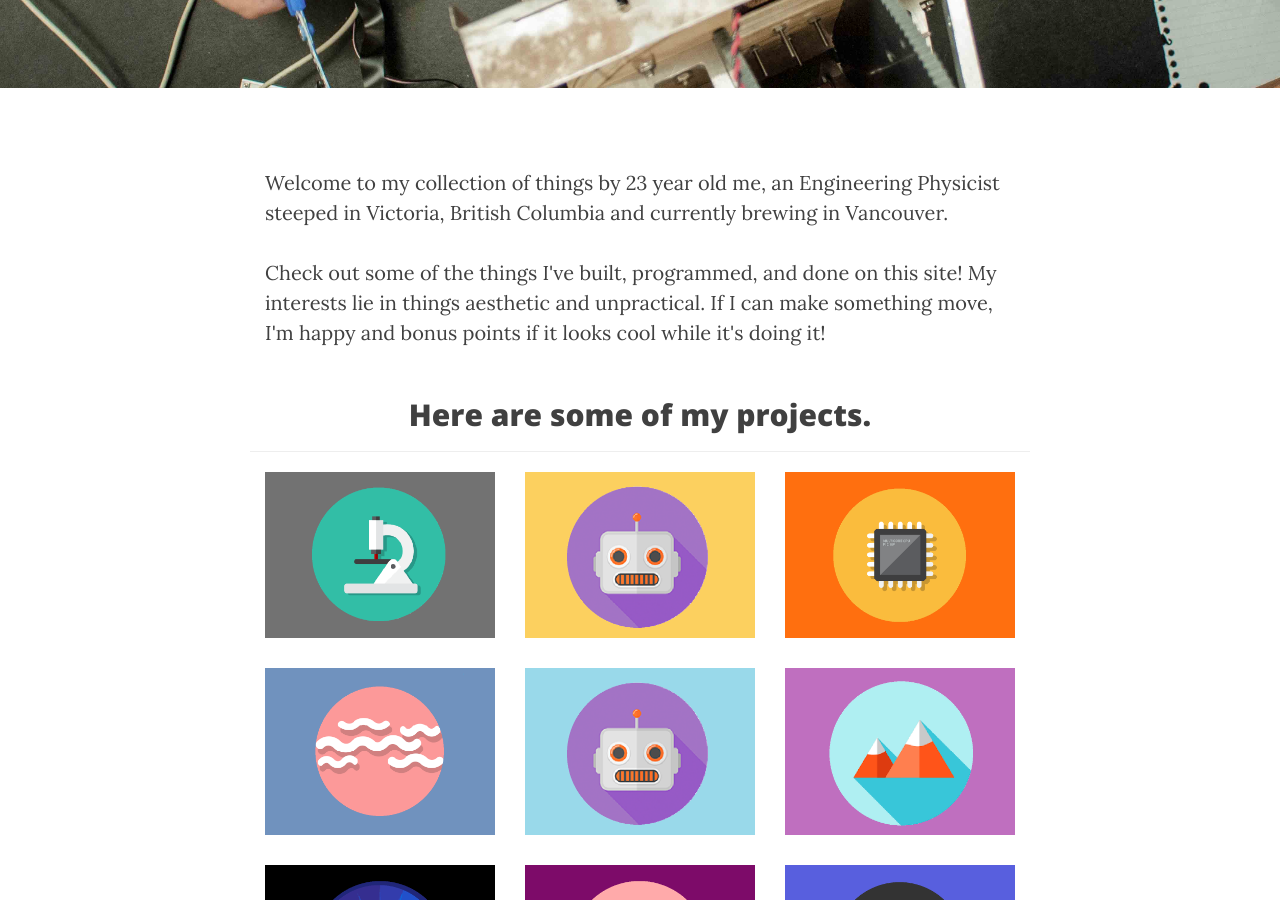
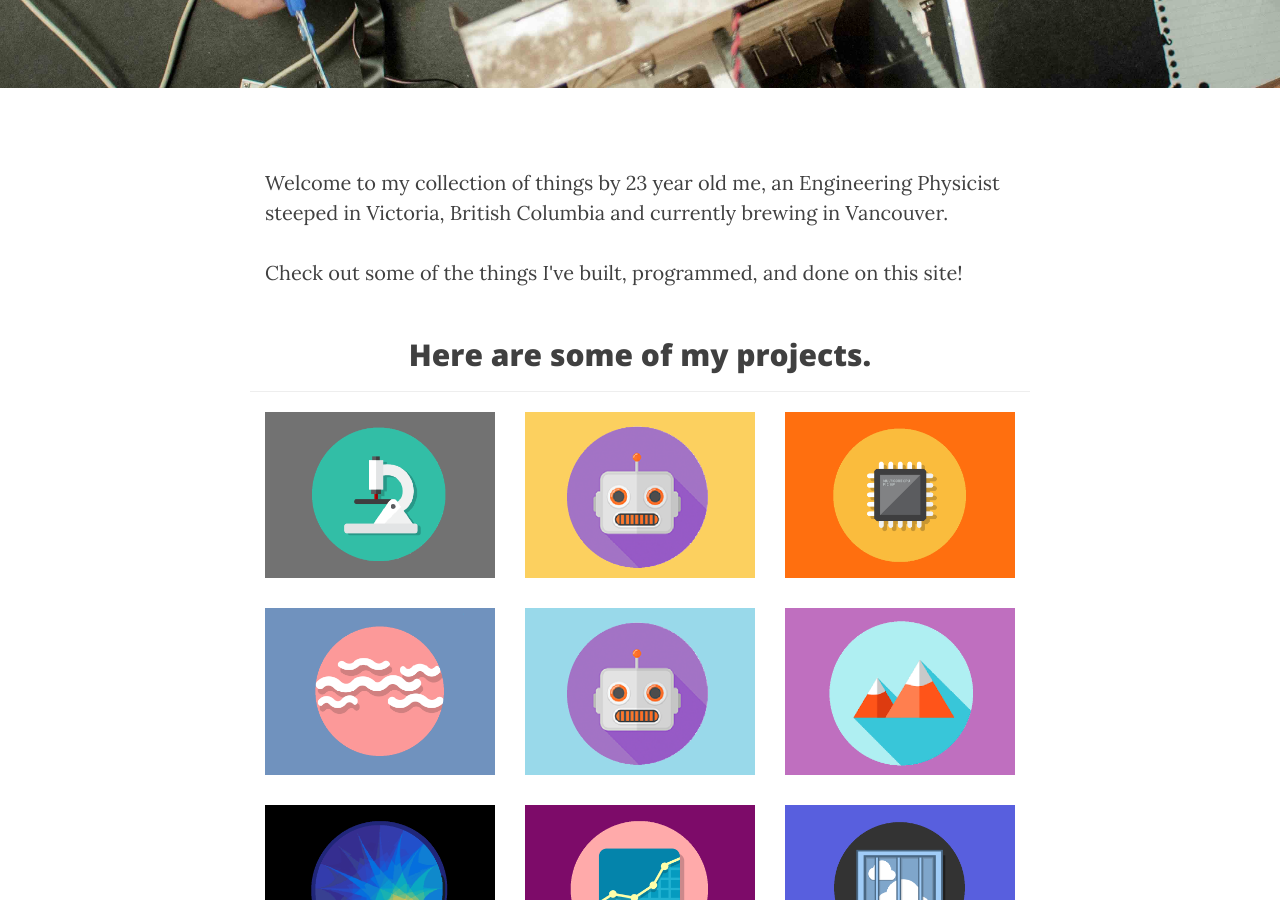
Before and after one commit to candicei/candicei.github.io, a Jekyll site: the page built from index.html, in a window 1280 px wide and 900 px high, scrolled down 360 px. Built offline with Jekyll 4.4.1, drawn with Linux system fonts in a browser that asks for light colours; nearby versions of some CDN libraries.

Commit message:
changed main index.html

```diff
--- a/index.html
+++ b/index.html
@@ -12,7 +12,7 @@ description: "Hello there, World!"
 			Welcome to my collection of things by 23 year old me, an Engineering Physicist steeped in Victoria, British Columbia and currently brewing in Vancouver.
 		</p>
 		<p>
-			Check out some of the things I've built, programmed, and done on this site! My interests lie in things aesthetic and unpractical. If I can make something move, I'm happy and bonus points if it looks cool while it's doing it!
+			Check out some of the things I've built, programmed, and done on this site!
 		</p>
 	</div>
 </section>
```
Also changed, not shown: 1 other file.
